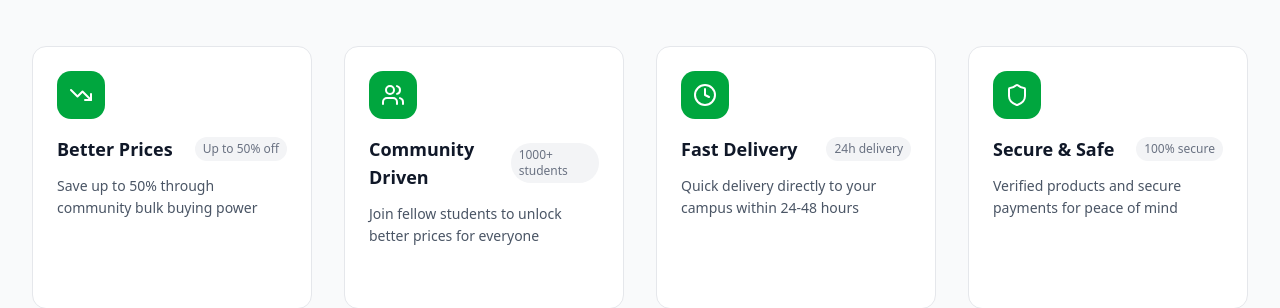
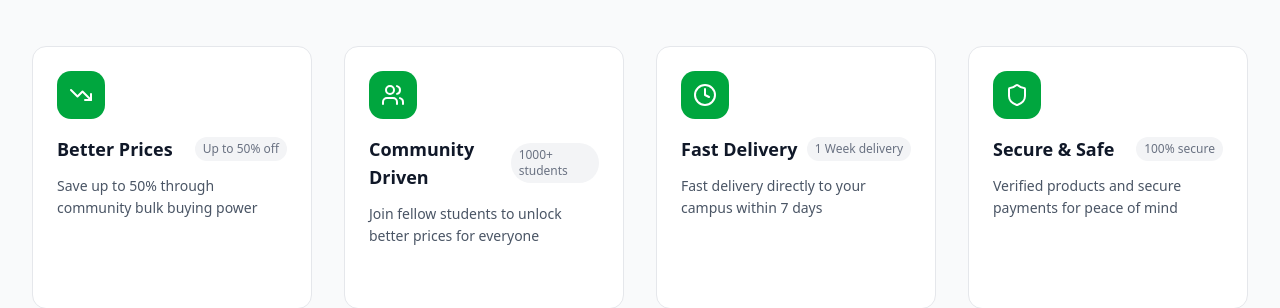
Before and after one commit to DebboyRohan/Bulkease-Customer, a Next.js app: page / in a window 1280 px wide. Shown: the part 1240-1548 px from the top of the page. Built offline with nearby package versions, Linux system fonts and the light colour scheme; no server answers.

Commit message:
Added Info of delivery

```diff
--- a/src/components/home/BenefitsSection.tsx
+++ b/src/components/home/BenefitsSection.tsx
@@ -29,8 +29,8 @@ const benefits = [
   {
     icon: Clock,
     title: "Fast Delivery",
-    description: "Quick delivery directly to your campus within 24-48 hours",
-    stat: "24h delivery",
+    description: "Fast delivery directly to your campus within 7 days",
+    stat: "1 Week delivery",
   },
   {
     icon: Shield,
```
